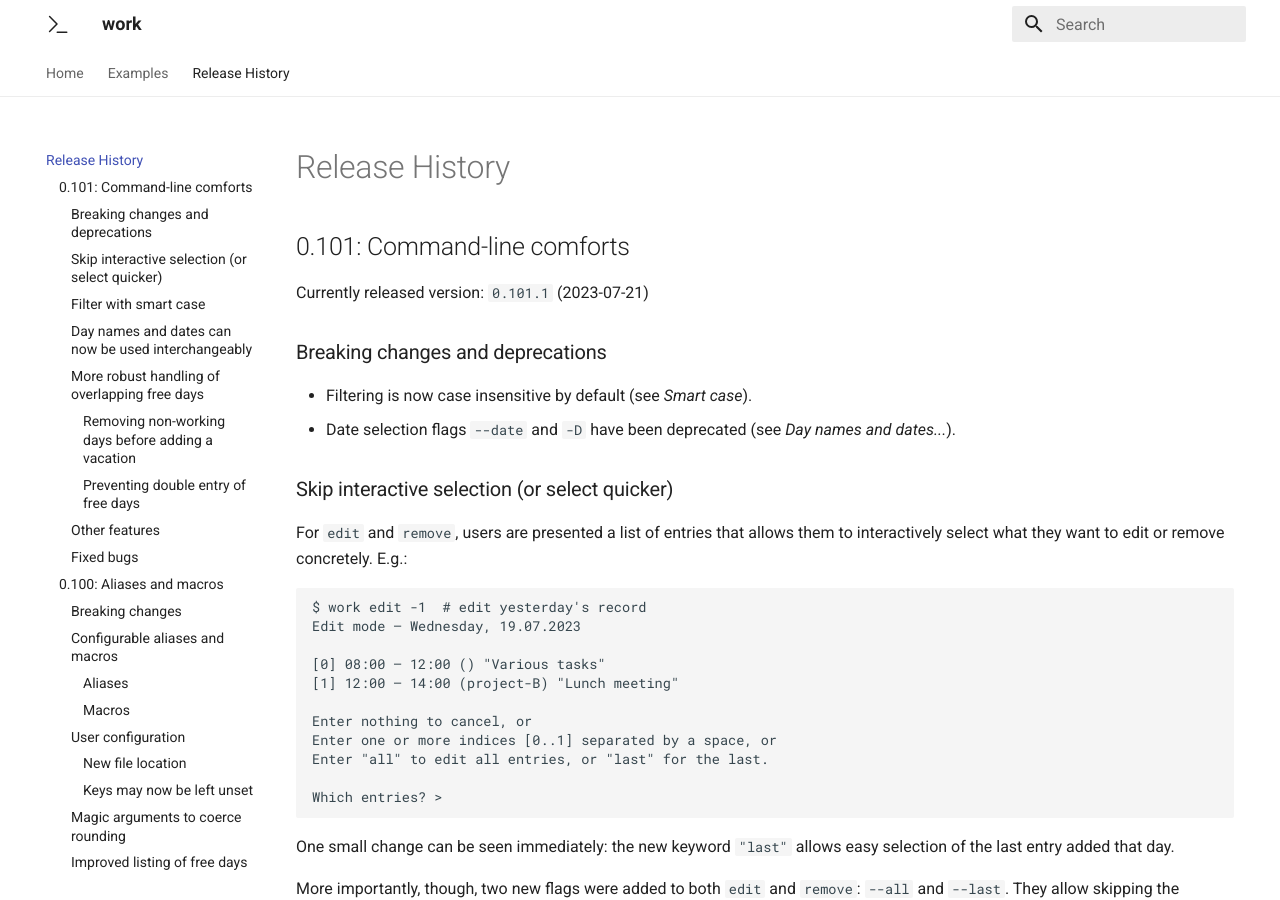
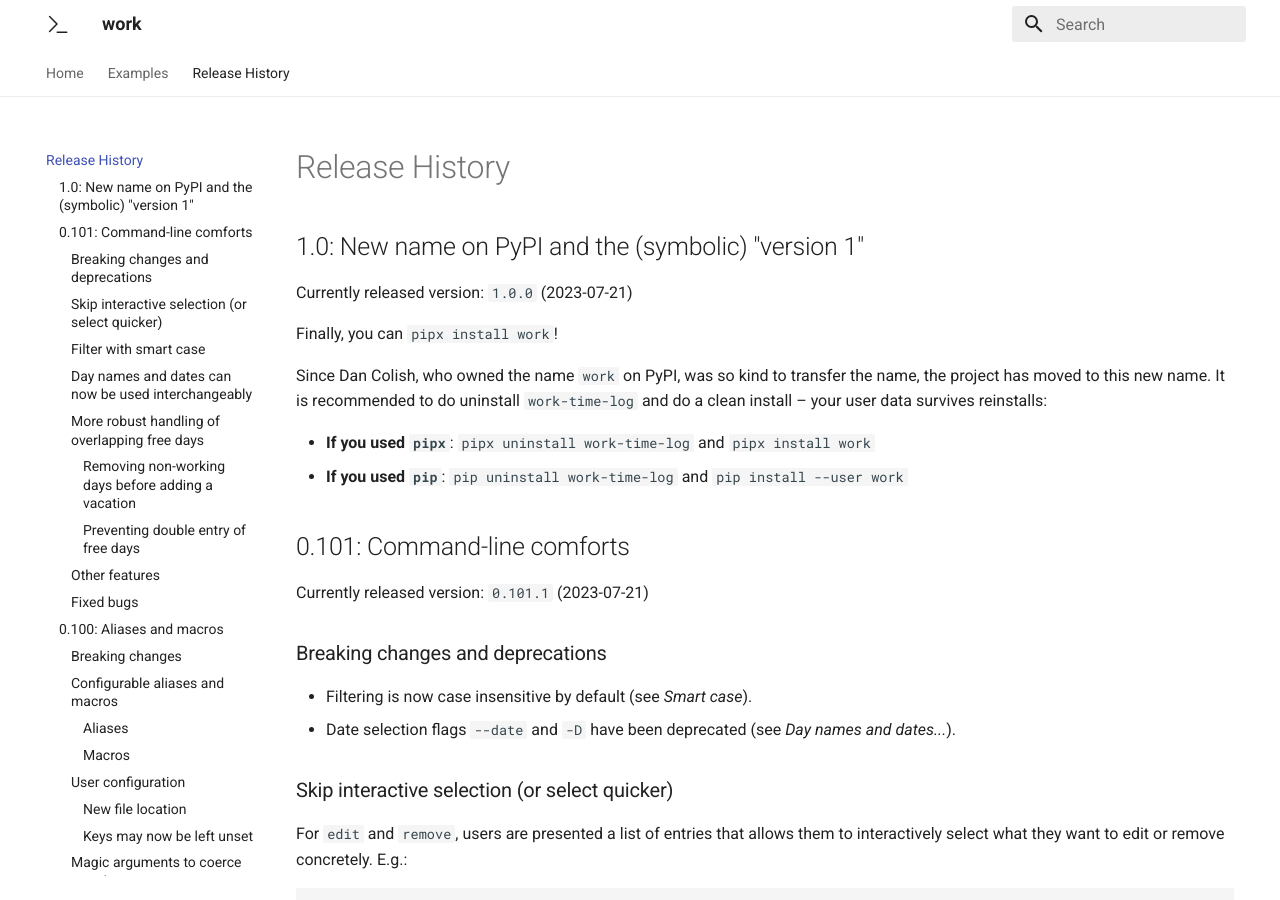
Before and after one commit to vauhochzett/work-docs, an MkDocs documentation site: the page built from docs/releases.md, in a window 1280 px wide and 900 px high. Built offline with MkDocs 1.6.1 and Material for MkDocs 9.7.7, drawn with Linux system fonts in a browser that asks for light colours.

Commit message:
Releases: v1.0.0

```diff
--- a/docs/releases.md
+++ b/docs/releases.md
@@ -1,4 +1,16 @@
 # Release History
+
+## 1.0: New name on PyPI and the (symbolic) "version 1"
+
+Currently released version: `1.0.0` (2023-07-21)
+
+Finally, you can `pipx install work`!
+
+Since Dan Colish, who owned the name `work` on PyPI, was so kind to transfer the name, the project has moved to this new name.
+It is recommended to do uninstall `work-time-log` and do a clean install – your user data survives reinstalls:
+
+- **If you used `pipx`**: `pipx uninstall work-time-log` and `pipx install work`
+- **If you used `pip`**: `pip uninstall work-time-log` and `pip install --user work`
 
 ## 0.101: Command-line comforts
 
```
